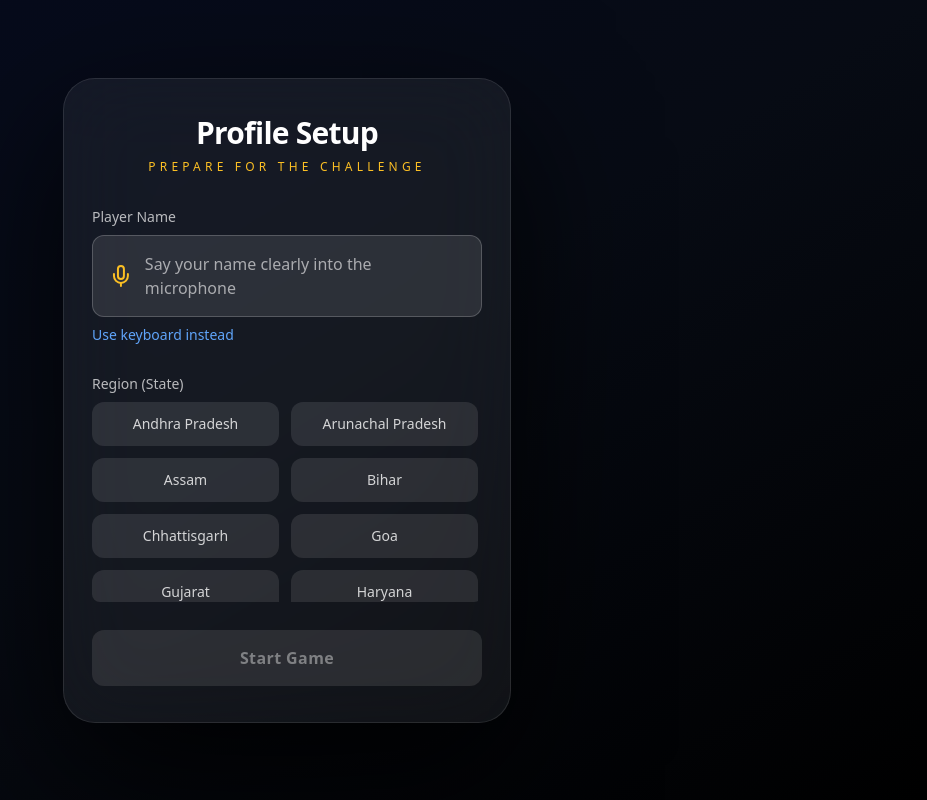
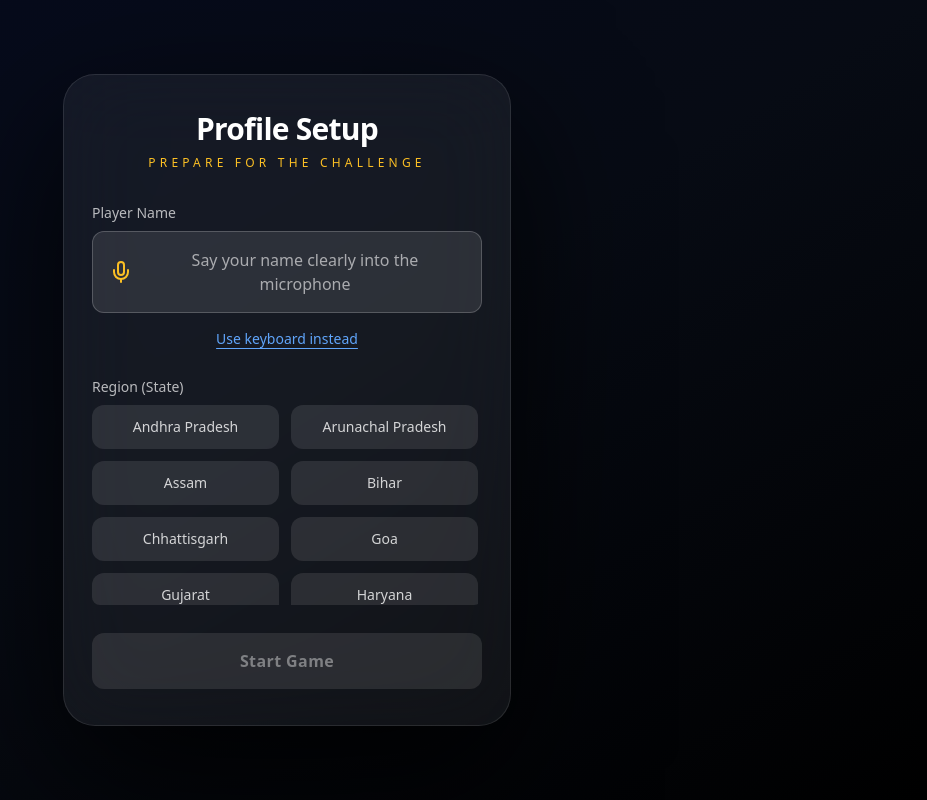
Before and after one commit to dariogeorge21/faith-recall, a Next.js app: page /input in a window 1280 px wide. Shown: the whole page, without its empty margins (353-1280 px from the left). Built offline with nearby package versions, Linux system fonts and the light colour scheme.

Commit message:
Update VoiceNameInput component

```diff
--- a/components/VoiceNameInput.tsx
+++ b/components/VoiceNameInput.tsx
@@ -14,38 +14,45 @@ export default function VoiceNameInput({
   const inputRef = useRef<HTMLInputElement>(null)
 
   useEffect(() => {
-    if (keyboard) inputRef.current?.focus()
+    if (keyboard) {
+      inputRef.current?.focus()
+    }
   }, [keyboard])
 
   return (
-    <div>
+    <div className="flex flex-col items-center w-full max-w-md mx-auto">
       {!keyboard ? (
         <>
-          <div className="flex items-center gap-3 rounded-xl bg-white/10 border border-white/20 px-4 py-4 text-white/60">
-            <Mic className="text-amber-400" />
-            Say your name clearly into the microphone
+          {/* Voice Prompt Box */}
+          <div className="flex items-center justify-center gap-3 w-full rounded-xl bg-white/10 border border-white/20 px-4 py-4 text-white/60">
+            <Mic className="text-amber-400 shrink-0" />
+            <span className="text-center">Say your name clearly into the microphone</span>
           </div>
 
+          {/* Centered Toggle Button */}
           <button
             onClick={() => setKeyboard(true)}
-            className="mt-2 text-sm text-blue-400 hover:underline"
+            className="mt-4 text-sm text-blue-400 hover:text-blue-300 transition-colors underline underline-offset-4"
           >
             Use keyboard instead
           </button>
         </>
       ) : (
         <>
+          {/* Input Field */}
           <input
             ref={inputRef}
+            type="text"
             value={value}
             onChange={(e) => onChange(e.target.value)}
             placeholder="Enter your name"
-            className="w-full rounded-xl bg-white/10 border border-white/20 px-4 py-4 text-white placeholder-white/40 focus:outline-none focus:ring-2 focus:ring-amber-400"
+            className="w-full rounded-xl bg-white/10 border border-white/20 px-4 py-4 text-white placeholder-white/40 focus:outline-none focus:ring-2 focus:ring-amber-400 text-center"
           />
 
+          {/* Centered Toggle Button */}
           <button
             onClick={() => setKeyboard(false)}
-            className="mt-2 text-sm text-blue-400 hover:underline"
+            className="mt-4 text-sm text-blue-400 hover:text-blue-300 transition-colors underline underline-offset-4"
           >
             Use voice instead
           </button>
```
